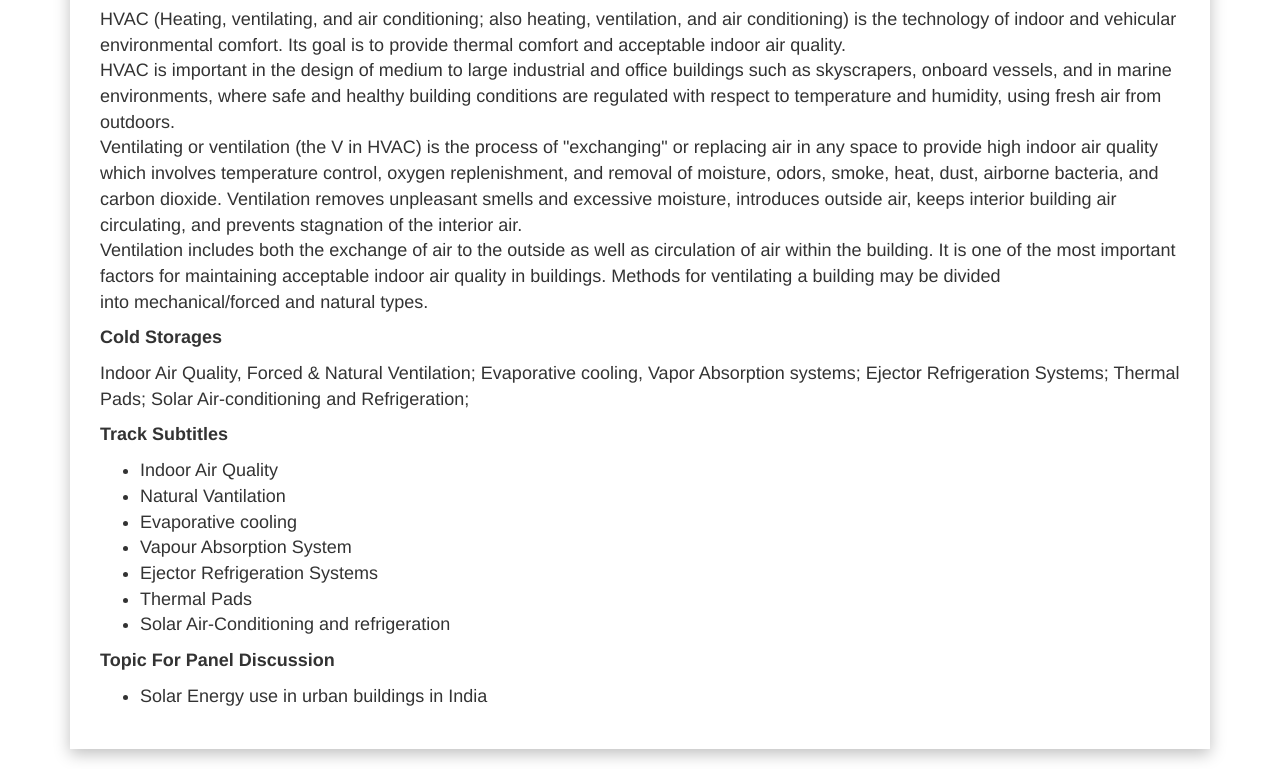
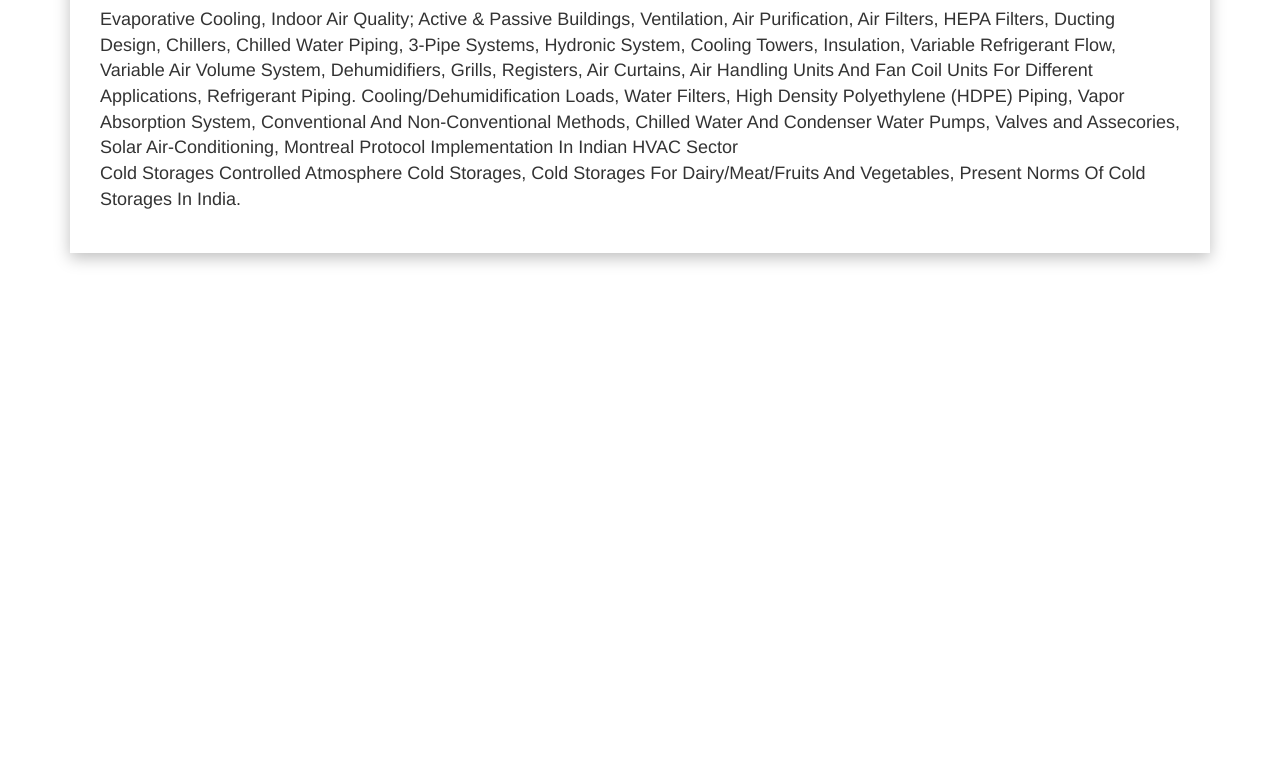
Before and after one commit to ad-os/interconf, a plain HTML site: page detail.html in a window 1280 px wide. Shown: the part 299-1068 px from the top of the page. After the commit the page ends 800 px from the top, so only its background shows below. Drawn offline with Linux system fonts and the light colour scheme.

Commit message:
Changed detail.html

```diff
--- a/detail.html
+++ b/detail.html
@@ -67,36 +67,12 @@
 
       <!-- Main component for a primary marketing message or call to action -->
     <section id="detailSection">
-      <h2 class="center sectionHeading">Heating Ventilation & Air-conditioning of buildings, Cold Storages</h2>
+      <h2 class="center sectionHeading">Heating Ventilation & Air-conditioning of Buildings, Cold Storages</h2>
       <div class="sectionSummary">
         <h3 class="sectionSummaryHeading">Track Description</h3>
         <div class="part">HVAC of Buildings</div>
-          <p class="sectionSummaryContent">HVAC (Heating, ventilating, and air conditioning; also heating, ventilation, and air conditioning) is the technology of indoor and vehicular environmental comfort. Its goal is to provide thermal comfort and acceptable indoor air quality.<br>
-          HVAC is important in the design of medium to large industrial and office buildings such as skyscrapers, onboard vessels, and in marine environments, where safe and healthy building conditions are regulated with respect to temperature and humidity, using fresh air from outdoors.<br>
-          Ventilating or ventilation (the V in HVAC) is the process of "exchanging" or replacing air in any space to provide high indoor air quality which involves temperature control, oxygen replenishment, and removal of moisture, odors, smoke, heat, dust, airborne bacteria, and carbon dioxide. Ventilation removes unpleasant smells and excessive moisture, introduces outside air, keeps interior building air circulating, and prevents stagnation of the interior air.<br>
-          Ventilation includes both the exchange of air to the outside as well as circulation of air within the building. It is one of the most important factors for maintaining acceptable indoor air quality in buildings. Methods for ventilating a building may be divided into mechanical/forced and natural types.</p>
-        <div class="part">Cold Storages</div>
-          <div class="sectionSummaryContent">
-            <p>Indoor Air Quality, Forced & Natural Ventilation; Evaporative cooling, Vapor Absorption systems;  Ejector Refrigeration Systems; Thermal Pads; Solar Air-conditioning and Refrigeration;</p>
-          </div>
-        <div class="part">Track Subtitles</div>
-          <div class="sectionSummaryContent">
-            <ul>
-              <li>Indoor Air Quality</li>
-              <li>Natural Vantilation</li>
-              <li>Evaporative cooling</li>
-              <li>Vapour Absorption System</li>
-              <li>Ejector Refrigeration Systems</li>
-              <li>Thermal Pads</li>
-              <li>Solar Air-Conditioning and refrigeration</li>
-            </ul>
-          </div>
-        <div class="part">Topic For Panel Discussion</div>
-          <div class="sectionSummaryContent">
-            <ul>
-              <li>Solar Energy use in urban buildings in India</li>
-            </ul>
-          </div>
+          <p class="sectionSummaryContent"> Evaporative Cooling, Indoor Air Quality; Active & Passive Buildings, Ventilation, Air Purification, Air Filters, HEPA Filters, Ducting Design, Chillers, Chilled Water Piping, 3-Pipe Systems, Hydronic System, Cooling Towers, Insulation, Variable Refrigerant Flow, Variable Air Volume System, Dehumidifiers, Grills, Registers, Air Curtains, Air Handling Units And Fan Coil Units For Different Applications, Refrigerant Piping. Cooling/Dehumidification Loads, Water Filters, High Density Polyethylene (HDPE) Piping, Vapor Absorption System, Conventional And Non-Conventional Methods, Chilled Water And Condenser Water Pumps, Valves and Assecories, Solar Air-Conditioning, Montreal Protocol Implementation In Indian HVAC Sector<br>
+          Cold Storages Controlled Atmosphere Cold Storages, Cold Storages For Dairy/Meat/Fruits And Vegetables, Present Norms Of Cold Storages In India.</p>
       </div>
     </section>
 
```
Also changed, not shown: building.html (+1 -2 lines).
